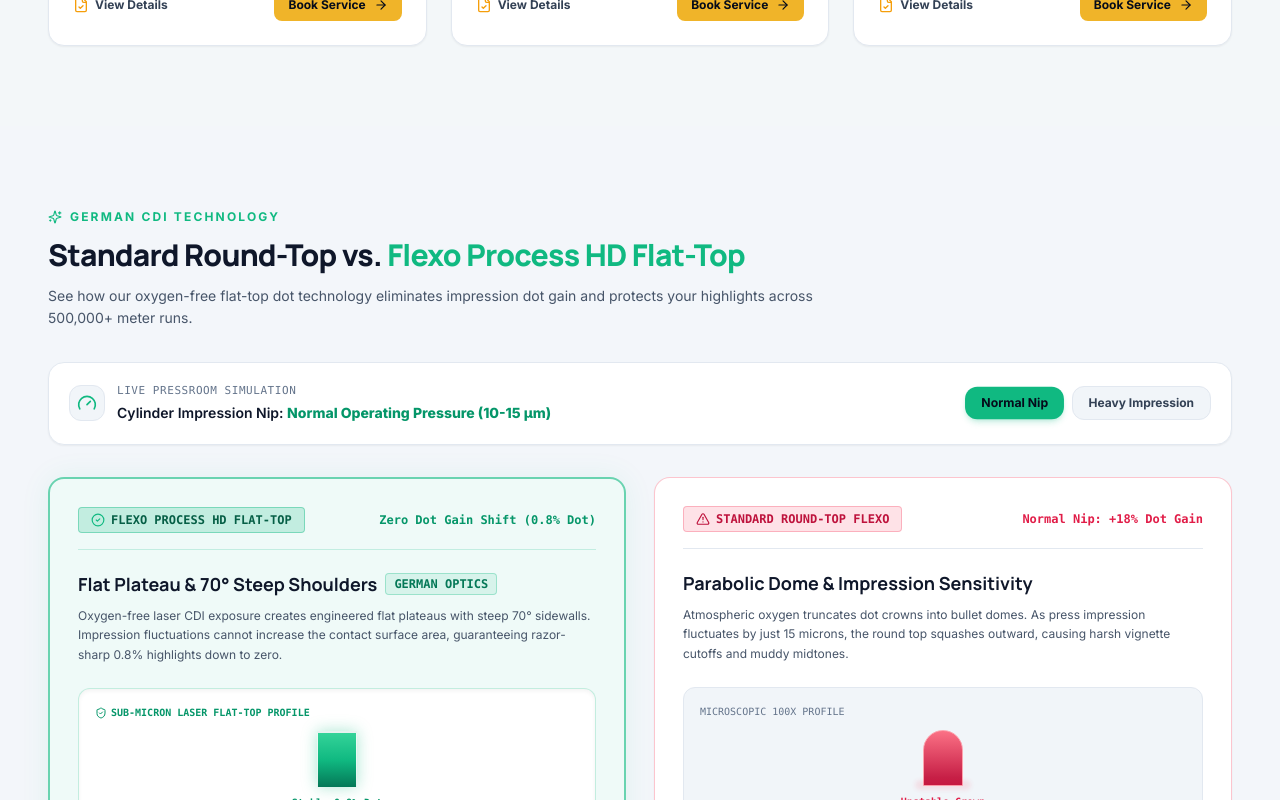
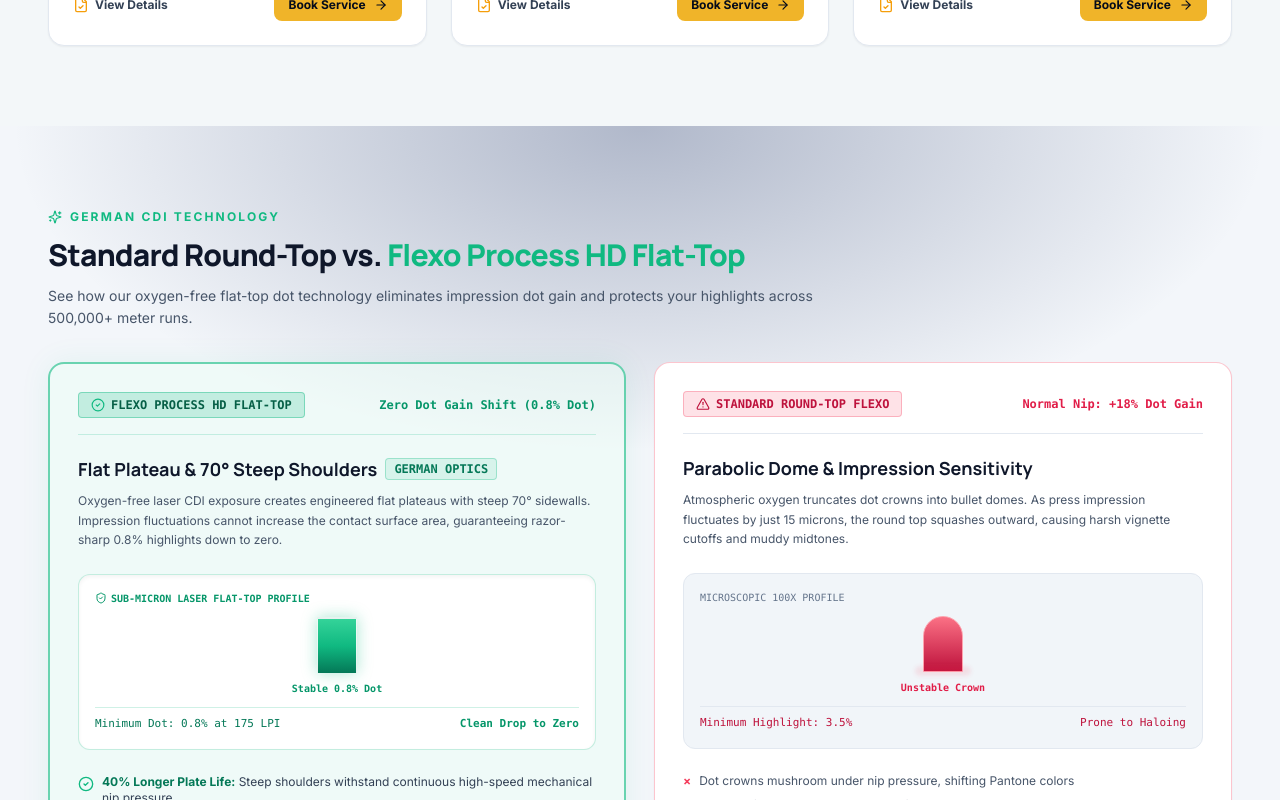
Before and after one commit to saqibvohra93/flexo-process-website, a React (Vite) app: page / in a window 1280 px wide. Shown: the part 2120-2920 px from the top of the page. Built offline with nearby package versions, Linux system fonts and the light colour scheme.

Commit message:
Remove Live Pressroom Simulation controller from Dot Comparator section

```diff
--- a/src/components/DotComparator.tsx
+++ b/src/components/DotComparator.tsx
@@ -1,12 +1,10 @@
-import React, { useState } from 'react';
-import { CheckCircle2, AlertTriangle, Sparkles, ShieldCheck, Gauge } from 'lucide-react';
+import React from 'react';
+import { CheckCircle2, AlertTriangle, Sparkles, ShieldCheck } from 'lucide-react';
 
 export const DotComparator: React.FC = () => {
-  const [activeImpression, setActiveImpression] = useState<'normal' | 'high'>('normal');
-
   return (
     <section id="technology" className="py-16 lg:py-20 bg-slate-100/70  border-b border-slate-200  relative overflow-hidden transition-colors duration-200">
-      <div className="absolute inset-0 bg-[radial-gradient(ellipse_70%_50%_at_50%_0%,rgba(22,41,92,0.3),transparent_70%)]  hidden pointer-events-none" />
+      <div className="absolute inset-0 bg-[radial-gradient(ellipse_70%_50%_at_50%_0%,rgba(22,41,92,0.3),transparent_70%)] pointer-events-none" />
       <div className="container-x relative z-10">
 
         {/* Section Header */}
@@ -24,51 +22,6 @@
           <p className="text-slate-600  text-sm leading-relaxed">
             See how our oxygen-free flat-top dot technology eliminates impression dot gain and protects your highlights across 500,000+ meter runs.
           </p>
-        </div>
-
-        {/* Simulate Press Impression Nip Controller (Positioned ABOVE the comparison cards) */}
-        <div className="mb-8 p-4 sm:p-5 rounded-2xl bg-white  border border-slate-200  flex flex-col sm:flex-row items-start sm:items-center justify-between gap-4 shadow-sm backdrop-blur-sm">
-          <div className="flex items-center gap-3">
-            <div className="w-9 h-9 rounded-xl bg-slate-100  border border-slate-200  flex items-center justify-center text-emerald-500 shrink-0">
-              <Gauge className="w-5 h-5" />
-            </div>
-            <div>
-              <span className="text-[11px] font-mono text-slate-500  uppercase tracking-wider block">
-                Live Pressroom Simulation
-              </span>
-              <span className="text-xs sm:text-sm font-semibold text-slate-900 ">
-                Cylinder Impression Nip:{' '}
-                <strong className={activeImpression === 'normal' ? 'text-emerald-600 ' : 'text-amber-600 '}>
-                  {activeImpression === 'normal' ? 'Normal Operating Pressure (10-15 µm)' : 'Heavy Production Load (30-40 µm)'}
-                </strong>
-              </span>
-            </div>
-          </div>
-
-          <div className="flex items-center gap-2 w-full sm:w-auto">
-            <button
-              type="button"
-              onClick={() => setActiveImpression('normal')}
-              className={`flex-1 sm:flex-none text-xs px-4 py-2 rounded-xl font-bold transition-all duration-200 ${
-                activeImpression === 'normal'
-                  ? 'bg-emerald-500 text-navy-950 shadow-md shadow-emerald-500/20 scale-[1.02]'
-                  : 'bg-slate-100  border border-slate-200  text-slate-700  hover:bg-slate-200 '
-              }`}
-            >
-              Normal Nip
-            </button>
-            <button
-              type="button"
-              onClick={() => setActiveImpression('high')}
-              className={`flex-1 sm:flex-none text-xs px-4 py-2 rounded-xl font-bold transition-all duration-200 ${
-                activeImpression === 'high'
-                  ? 'bg-amber-400 text-navy-950 shadow-md shadow-amber-400/20 scale-[1.02]'
-                  : 'bg-slate-100  border border-slate-200  text-slate-700  hover:bg-slate-200 '
-              }`}
-            >
-              Heavy Impression
-            </button>
-          </div>
         </div>
 
         {/* Clean Side-by-Side Comparison Cards */}
@@ -159,7 +112,7 @@
                   Standard Round-Top Flexo
                 </span>
                 <span className="text-xs font-mono text-rose-600  font-semibold">
-                  {activeImpression === 'high' ? 'High Nip: +28% Dot Gain' : 'Normal Nip: +18% Dot Gain'}
+                  Normal Nip: +18% Dot Gain
                 </span>
               </div>
 
@@ -178,12 +131,8 @@
                   <div className="flex flex-col items-center gap-2">
                     <div className="relative">
                       {/* Parabolic round dot */}
-                      <div className={`rounded-t-full bg-gradient-to-b from-rose-400 to-rose-700 border border-rose-300 transition-all duration-300 ${
-                        activeImpression === 'high' ? 'w-14 h-11' : 'w-10 h-14'
-                      }`} />
-                      <div className={`absolute -bottom-1 -left-2 -right-2 h-2.5 rounded-full bg-rose-500/30 blur-[2px] transition-all duration-300 ${
-                        activeImpression === 'high' ? 'opacity-100' : 'opacity-40'
-                      }`} />
+                      <div className="rounded-t-full bg-gradient-to-b from-rose-400 to-rose-700 border border-rose-300 w-10 h-14" />
+                      <div className="absolute -bottom-1 -left-2 -right-2 h-2.5 rounded-full bg-rose-500/30 blur-[2px] opacity-40" />
                     </div>
                     <span className="text-[10px] font-mono text-rose-600  font-semibold">Unstable Crown</span>
                   </div>
```
